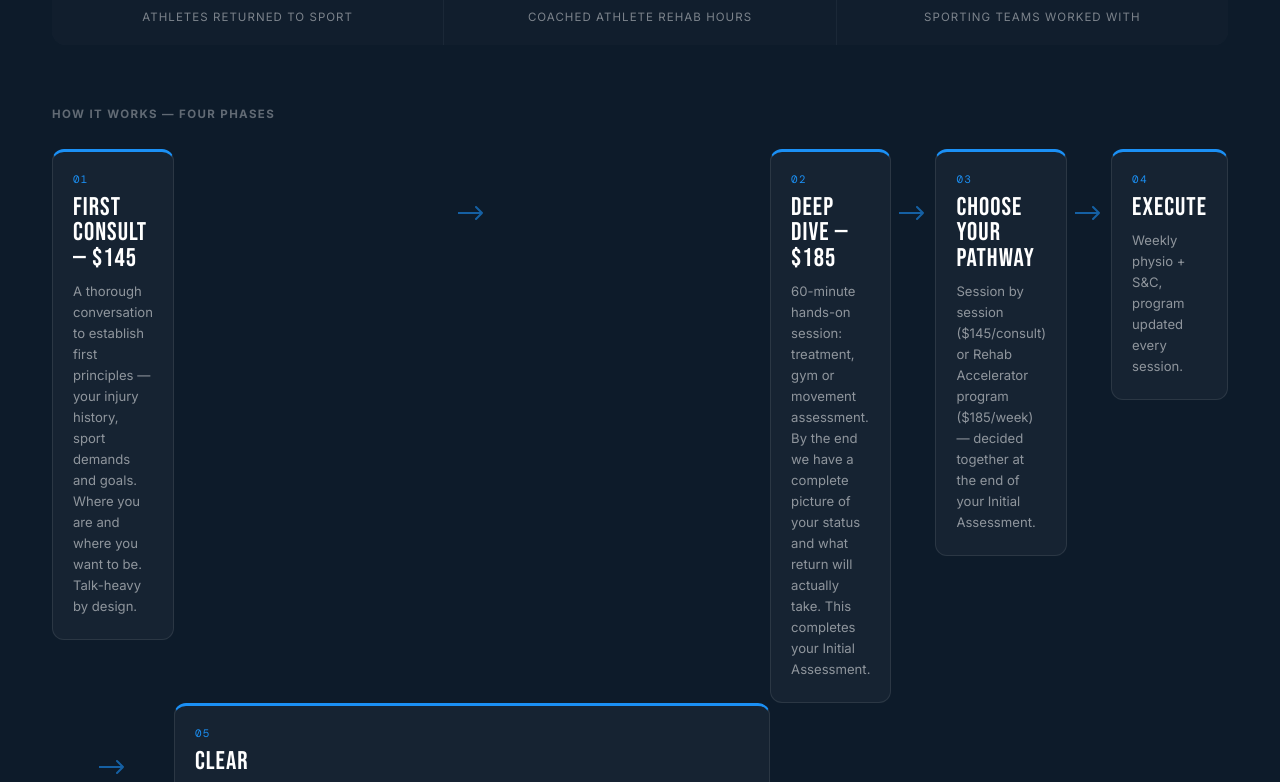
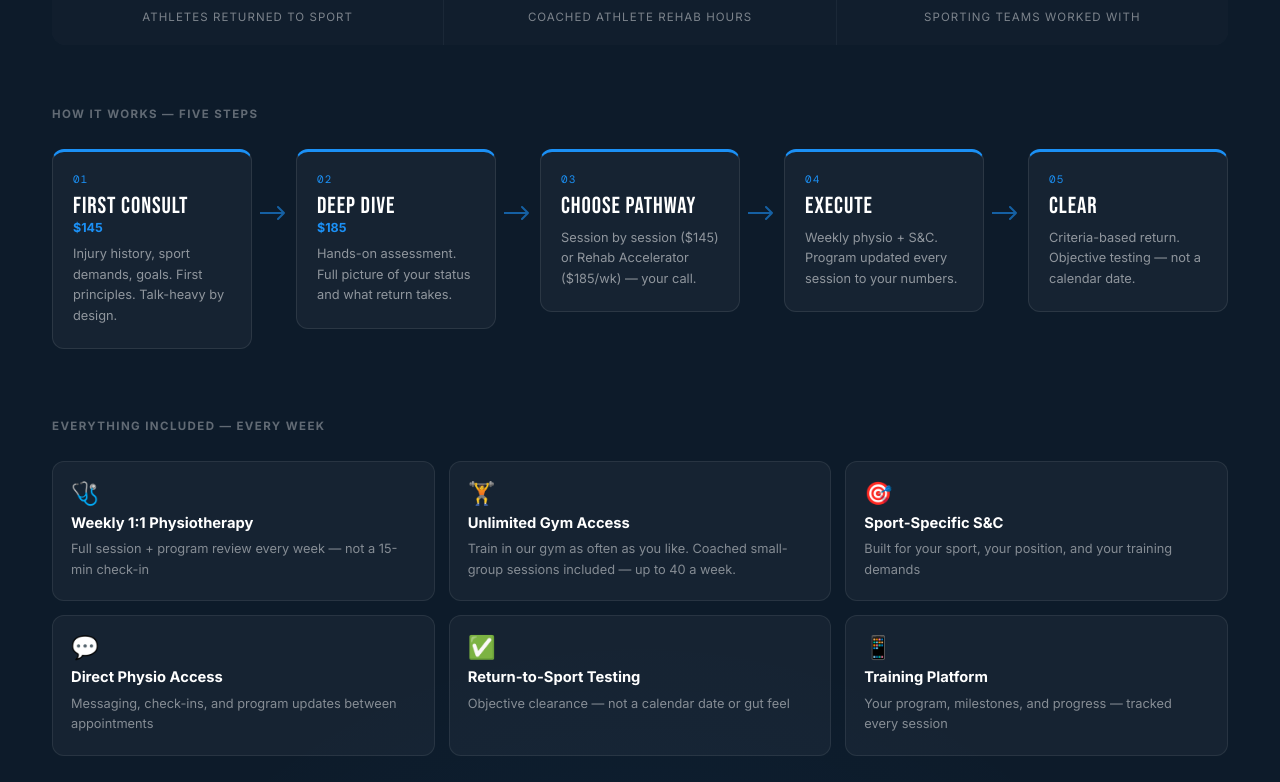
Before and after one commit to ctandy-ai/Stride-Website, a Next.js app: page / in a window 1280 px wide. Shown: the part 2978-3760 px from the top of the page. Built offline with nearby package versions, Linux system fonts and the light colour scheme.

Commit message:
fix(accelerator): 5-step grid layout, shorter card text, price labels on steps 1-2

```diff
--- a/components/sections/Accelerator.tsx
+++ b/components/sections/Accelerator.tsx
@@ -27,11 +27,11 @@ export default function Accelerator() {
   ];
 
   const steps = [
-    { n: "01", label: "First Consult — $145", desc: "A thorough conversation to establish first principles — your injury history, sport demands and goals. Where you are and where you want to be. Talk-heavy by design." },
-    { n: "02", label: "Deep Dive — $185", desc: "60-minute hands-on session: treatment, gym or movement assessment. By the end we have a complete picture of your status and what return will actually take. This completes your Initial Assessment." },
-    { n: "03", label: "Choose your pathway", desc: "Session by session ($145/consult) or Rehab Accelerator program ($185/week) — decided together at the end of your Initial Assessment." },
-    { n: "04", label: "Execute", desc: "Weekly physio + S&C, program updated every session." },
-    { n: "05", label: "Clear", desc: "Return to sport confirmed by objective sport-specific testing — not a calendar date or gut feel." },
+    { n: "01", label: "First Consult", price: "$145", desc: "Injury history, sport demands, goals. First principles. Talk-heavy by design." },
+    { n: "02", label: "Deep Dive", price: "$185", desc: "Hands-on assessment. Full picture of your status and what return takes." },
+    { n: "03", label: "Choose pathway", price: "", desc: "Session by session ($145) or Rehab Accelerator ($185\/wk) — your call." },
+    { n: "04", label: "Execute", price: "", desc: "Weekly physio + S&C. Program updated every session to your numbers." },
+    { n: "05", label: "Clear", price: "", desc: "Criteria-based return. Objective testing — not a calendar date." },
   ];
 
   return (
@@ -127,13 +127,13 @@ export default function Accelerator() {
             textTransform: "uppercase", color: "rgba(255,255,255,0.35)",
             marginBottom: 28,
           }}>
-            How it works — four phases
+            How it works — five steps
           </div>
 
           {/* Step row */}
           <div className="step-flow" style={{
             display: "grid",
-            gridTemplateColumns: "1fr auto 1fr auto 1fr auto 1fr",
+            gridTemplateColumns: "1fr auto 1fr auto 1fr auto 1fr auto 1fr",
             alignItems: "start",
             gap: 0,
           }}>
@@ -163,13 +163,16 @@ export default function Accelerator() {
                   }}>{s.n}</div>
                   <div style={{
                     fontFamily: "var(--font-bebas)",
-                    fontSize: "1.6rem",
+                    fontSize: "1.45rem",
                     color: "#fff",
                     letterSpacing: "0.04em",
                     lineHeight: 1,
-                    marginBottom: 10,
+                    marginBottom: s.price ? 4 : 10,
                   }}>{s.label}</div>
-                  <div style={{ color: "rgba(255,255,255,0.52)", fontSize: "0.82rem", lineHeight: 1.6 }}>{s.desc}</div>
+                  {s.price && (
+                    <div style={{ color: "var(--blue)", fontSize: "0.78rem", fontWeight: 700, marginBottom: 10 }}>{s.price}</div>
+                  )}
+                  <div style={{ color: "rgba(255,255,255,0.52)", fontSize: "0.8rem", lineHeight: 1.6 }}>{s.desc}</div>
                 </motion.div>
 
                 {/* Arrow connector between steps */}
```
